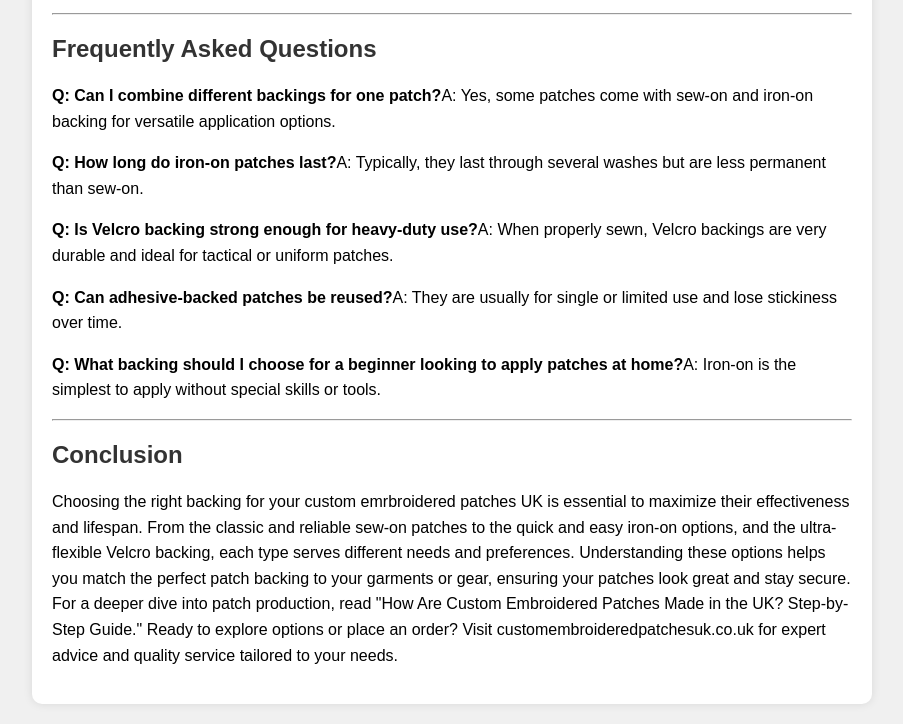
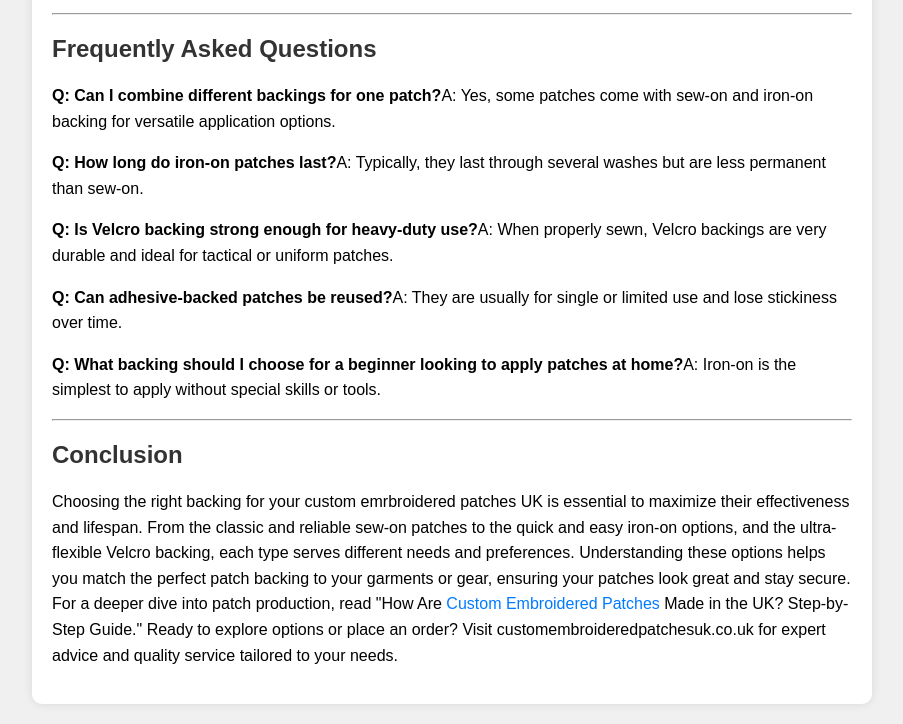
Before and after one commit to itsjamesscott/customeembroideredpatches, a plain HTML site: page index.html in a window 1280 px wide. Shown: the part 3393-4117 px from the top of the page, without its empty margins (188-1091 px from the left). Drawn offline with Linux system fonts and the light colour scheme.

Commit message:
Update index.html

```diff
--- a/index.html
+++ b/index.html
@@ -257,7 +257,7 @@
 <p><strong>Q: What backing should I choose for a beginner looking to apply patches at home?</strong>A: Iron-on is the simplest to apply without special skills or tools.</p>
 <hr>
 <h2>Conclusion</h2>
-<p>Choosing the right backing for your custom emrbroidered patches UK is essential to maximize their effectiveness and lifespan. From the classic and reliable sew-on patches to the quick and easy iron-on options, and the ultra-flexible Velcro backing, each type serves different needs and preferences. Understanding these options helps you match the perfect patch backing to your garments or gear, ensuring your patches look great and stay secure. For a deeper dive into patch production, read "How Are Custom Embroidered Patches Made in the UK? Step-by-Step Guide." Ready to explore options or place an order? Visit customembroideredpatchesuk.co.uk for expert advice and quality service tailored to your needs.</p>
+<p>Choosing the right backing for your custom emrbroidered patches UK is essential to maximize their effectiveness and lifespan. From the classic and reliable sew-on patches to the quick and easy iron-on options, and the ultra-flexible Velcro backing, each type serves different needs and preferences. Understanding these options helps you match the perfect patch backing to your garments or gear, ensuring your patches look great and stay secure. For a deeper dive into patch production, read "How Are <a href="https://share.google/J0oBlGXaCYeuRl3Q0">Custom Embroidered Patches</a> Made in the UK? Step-by-Step Guide." Ready to explore options or place an order? Visit customembroideredpatchesuk.co.uk for expert advice and quality service tailored to your needs.</p>
 
 
 
```
